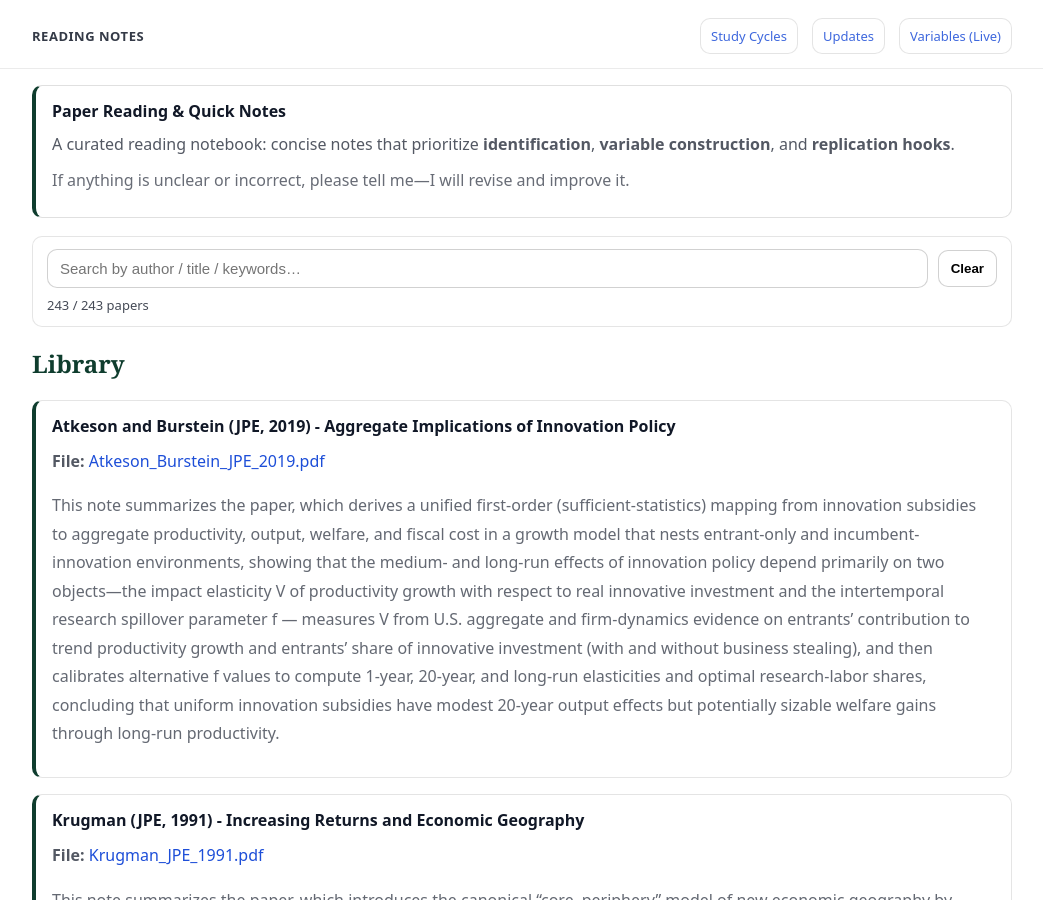
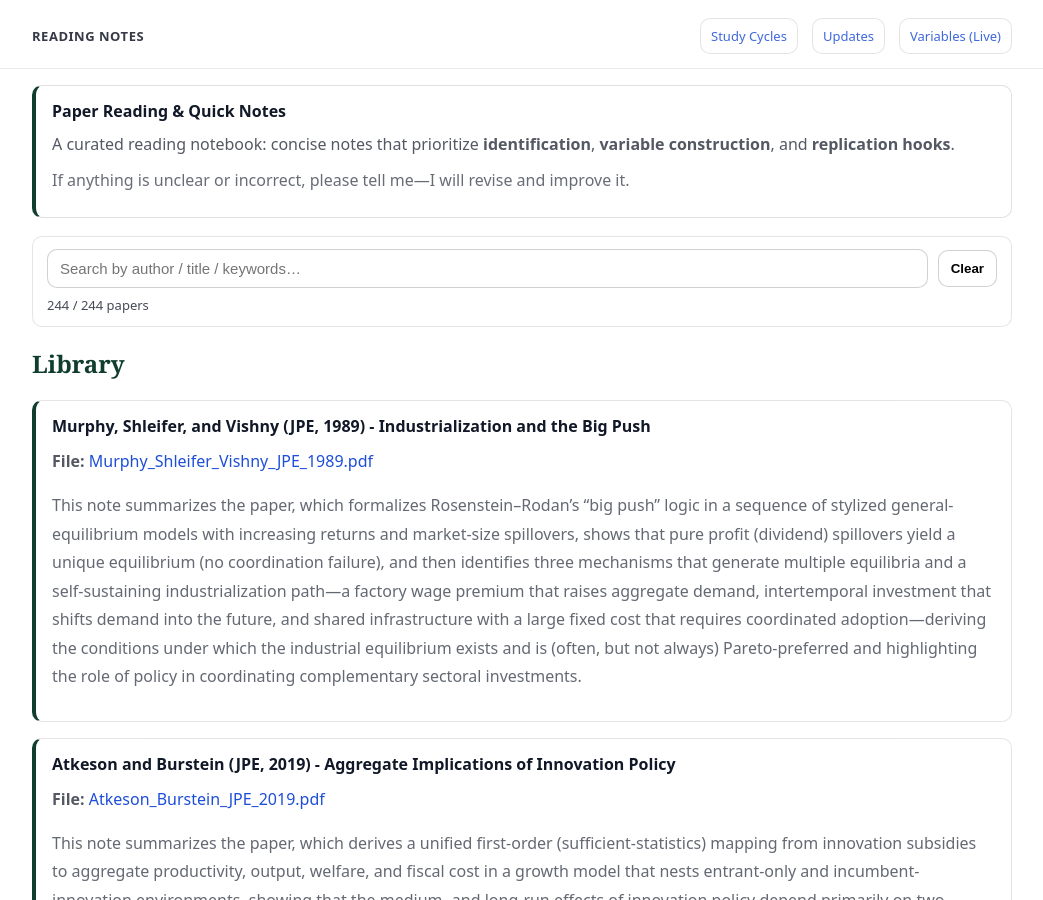
Before and after one commit to yaxinzn/study-archive, a Jekyll site: the page built from reading/index.md, in a window 1280 px wide and 900 px high. Shown: the whole window, without its empty margins (118-1161 px from the left). Built offline with Jekyll 4.4.1, drawn with Linux system fonts in a browser that asks for light colours.

Commit message:
Reading: add/update Murphy_Shleifer_Vishny_JPE_1989.pdf

```diff
--- a/_data/reading.yml
+++ b/_data/reading.yml
@@ -1,3 +1,7 @@
+- title: "Murphy, Shleifer, and Vishny (JPE, 1989) - Industrialization and the Big Push"
+  file: "Murphy_Shleifer_Vishny_JPE_1989.pdf"
+  desc: "This note summarizes the paper, which formalizes Rosenstein–Rodan’s “big push” logic in a sequence of stylized general-equilibrium models with increasing returns and market-size spillovers, shows that pure profit (dividend) spillovers yield a unique equilibrium (no coordination failure), and then identifies three mechanisms that generate multiple equilibria and a self-sustaining industrialization path—a factory wage premium that raises aggregate demand, intertemporal investment that shifts demand into the future, and shared infrastructure with a large fixed cost that requires coordinated adoption—deriving the conditions under which the industrial equilibrium exists and is (often, but not always) Pareto-preferred and highlighting the role of policy in coordinating complementary sectoral investments."
+
 - title: "Atkeson and Burstein (JPE, 2019) - Aggregate Implications of Innovation Policy"
   file: "Atkeson_Burstein_JPE_2019.pdf"
   desc: "This note summarizes the paper, which derives a unified first-order (sufficient-statistics) mapping from innovation subsidies to aggregate productivity, output, welfare, and fiscal cost in a growth model that nests entrant-only and incumbent-innovation environments, showing that the medium- and long-run effects of innovation policy depend primarily on two objects—the impact elasticity V of productivity growth with respect to real innovative investment and the intertemporal research spillover parameter f — measures V from U.S. aggregate and firm-dynamics evidence on entrants’ contribution to trend productivity growth and entrants’ share of innovative investment (with and without business stealing), and then calibrates alternative f values to compute 1-year, 20-year, and long-run elasticities and optimal research-labor shares, concluding that uniform innovation subsidies have modest 20-year output effects but potentially sizable welfare gains through long-run productivity."
```
Also changed, not shown: 1 other file.
